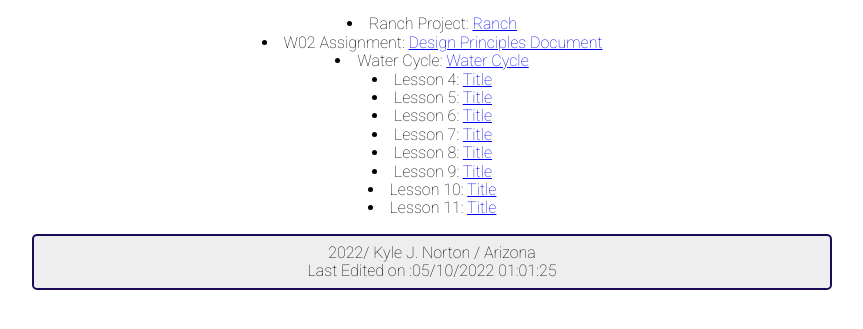
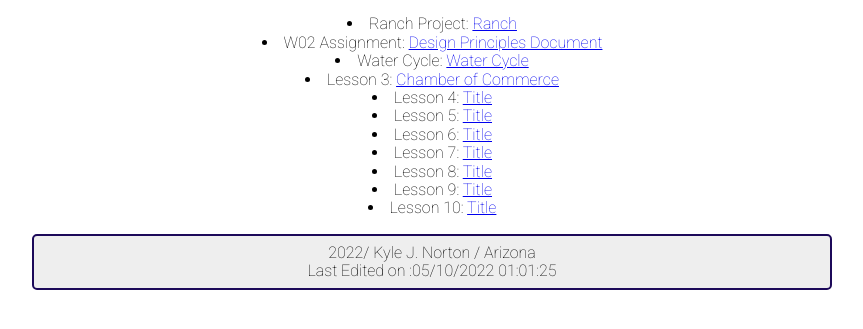
Before and after one commit to bacon0323/wdd230, a plain HTML site: page index.html in a window 1280 px wide. Shown: the part 335-664 px from the top of the page, without its empty margins (208-1071 px from the left). Drawn offline with Linux system fonts and the light colour scheme.

Commit message:
link to og index

```diff
--- a/index.html
+++ b/index.html
@@ -26,6 +26,7 @@
             <li>Ranch Project: <a href="ranch-page/index.html">Ranch</a></li>
             <li>W02 Assignment: <a href="design-principles/index.html">Design Principles Document</a></li>
             <li>Water Cycle: <a href="water-cycle/water_cycle/water_cycle/index.html">Water Cycle</a></li>
+            <li>Lesson 3: <a href="lesson3/index.html">Chamber of Commerce</a></li>
             <li>Lesson 4: <a href="index.html">Title</a></li>
             <li>Lesson 5: <a href="index.html">Title</a></li>
             <li>Lesson 6: <a href="index.html">Title</a></li>
@@ -33,7 +34,6 @@
             <li>Lesson 8: <a href="index.html">Title</a></li>
             <li>Lesson 9: <a href="index.html">Title</a></li>
             <li>Lesson 10: <a href="index.html">Title</a></li>
-            <li>Lesson 11: <a href="index.html">Title</a></li>
         </ul>
     </main>
     <footer>
```
